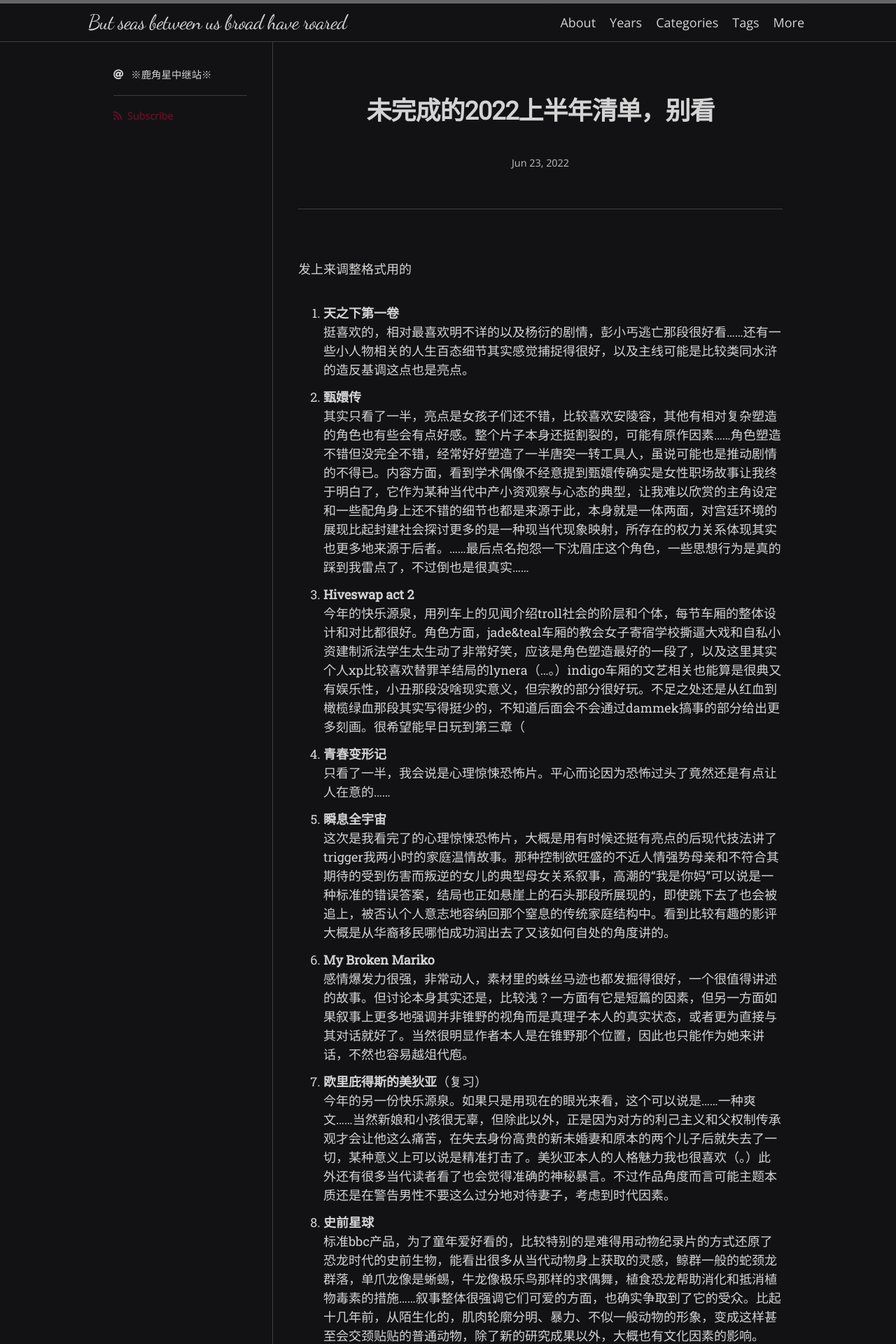
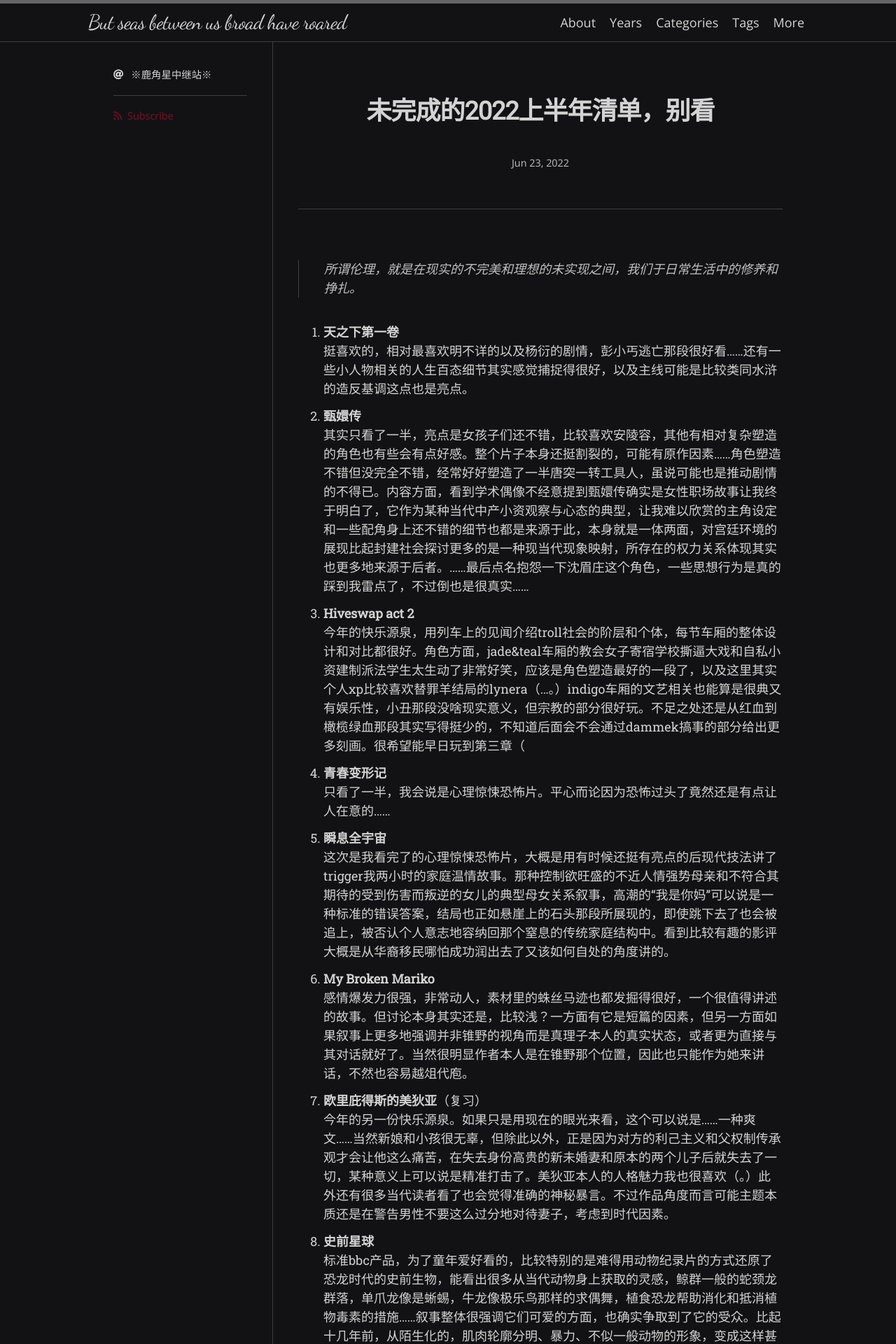
Before and after one commit to scatterdclouds/scatterdclouds.github.io, a Jekyll site: the page built from _posts/2022-06-23-testfile.md, in a window 1280 px wide. Shown: the top 1920 px of the page at 70% size. Built offline with Jekyll 4.4.1, drawn with Linux system fonts in a browser that asks for light colours; nearby versions of some CDN libraries; some web fonts are replaced; comment, search, counter and statistics services are not loaded.

Commit message:
Update 2022-06-23-testfile.md

```diff
--- a/_posts/2022-06-23-testfile.md
+++ b/_posts/2022-06-23-testfile.md
@@ -8,7 +8,7 @@ tags: []
 comments: true
 ---
 
-发上来调整格式用的
+> 所谓伦理，就是在现实的不完美和理想的未实现之间，我们于日常生活中的修养和挣扎。
 
 1. **天之下第一卷** <br/> 挺喜欢的，相对最喜欢明不详的以及杨衍的剧情，彭小丐逃亡那段很好看……还有一些小人物相关的人生百态细节其实感觉捕捉得很好，以及主线可能是比较类同水浒的造反基调这点也是亮点。
 
```
